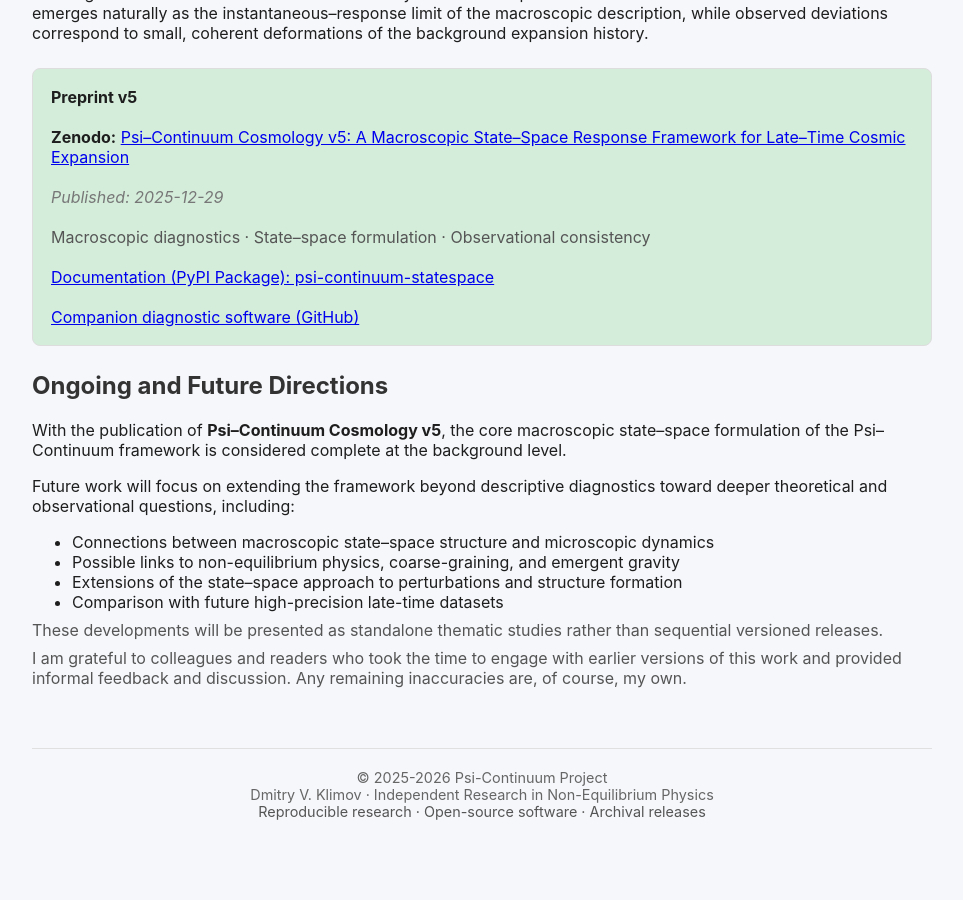
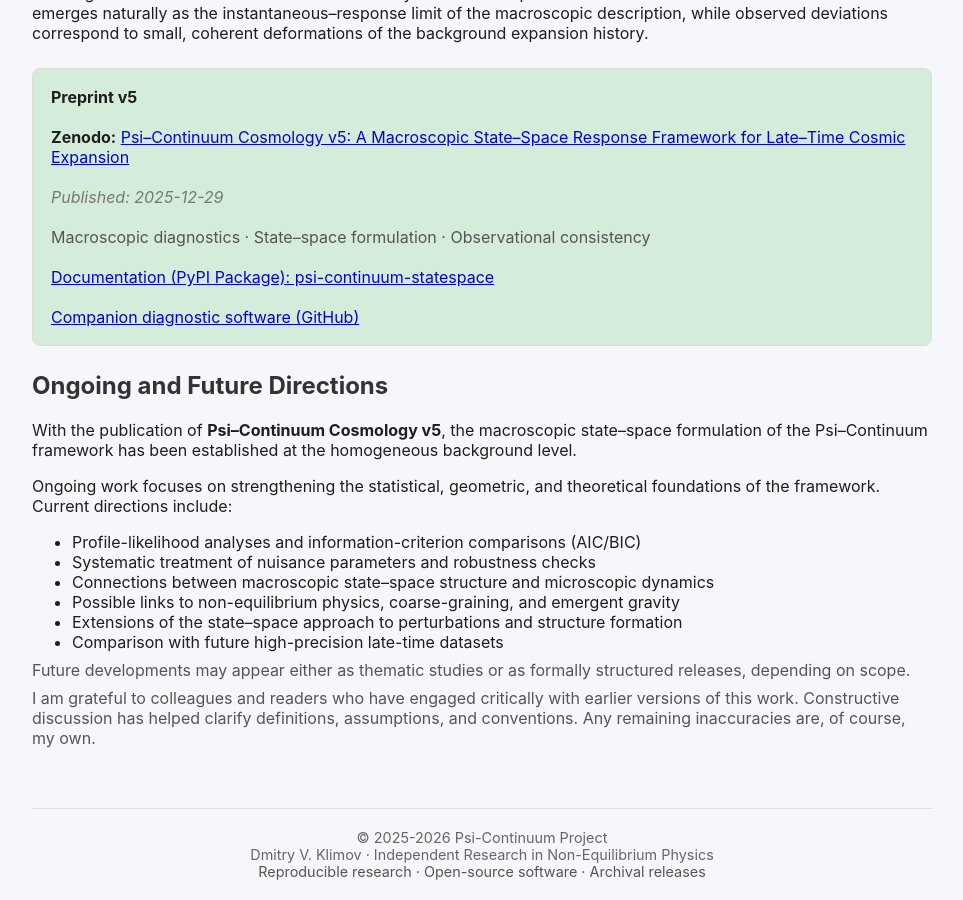
Before and after one commit to dmitrylife/Dmitrylife.github.io, a Jekyll site: the page theory.html, which Jekyll copies as it is, in a window 1280 px wide and 900 px high, scrolled down 2147 px. Shown: the whole window, without its empty margins (158-1121 px from the left). Built offline with Jekyll 4.4.1, drawn with Linux system fonts in a browser that asks for light colours; before the commit the page ends 2987 px from its top, so only the background shows below that.

```diff
--- a/theory.html
+++ b/theory.html
@@ -249,22 +249,23 @@
     </a>
 </div>
 
-
-<!-- Planned -->
+<!-- Ongoing and Future Directions -->
 <h2>Ongoing and Future Directions</h2>
 
 <p>
     With the publication of <strong>Psi–Continuum Cosmology v5</strong>,
-    the core macroscopic state–space formulation of the Psi–Continuum framework
-    is considered complete at the background level.
+    the macroscopic state–space formulation of the Psi–Continuum framework
+    has been established at the homogeneous background level.
 </p>
 
 <p>
-    Future work will focus on extending the framework beyond descriptive
-    diagnostics toward deeper theoretical and observational questions, including:
+    Ongoing work focuses on strengthening the statistical, geometric,
+    and theoretical foundations of the framework. Current directions include:
 </p>
 
 <ul>
+    <li>Profile-likelihood analyses and information-criterion comparisons (AIC/BIC)</li>
+    <li>Systematic treatment of nuisance parameters and robustness checks</li>
     <li>Connections between macroscopic state–space structure and microscopic dynamics</li>
     <li>Possible links to non-equilibrium physics, coarse-graining, and emergent gravity</li>
     <li>Extensions of the state–space approach to perturbations and structure formation</li>
@@ -272,14 +273,15 @@
 </ul>
 
 <p class="titlesmall">
-    These developments will be presented as standalone thematic studies rather than
-    sequential versioned releases.
+    Future developments may appear either as thematic studies or as formally
+    structured releases, depending on scope.
 </p>
 
 <p class="titlesmall">
-    I am grateful to colleagues and readers who took the time to engage with
-    earlier versions of this work and provided informal feedback and discussion.
-    Any remaining inaccuracies are, of course, my own.
+    I am grateful to colleagues and readers who have engaged critically with
+    earlier versions of this work. Constructive discussion has helped clarify
+    definitions, assumptions, and conventions. Any remaining inaccuracies are,
+    of course, my own.
 </p>
 
 <footer>
```
Also changed, not shown: docs/clarifications.md (+4 -0 lines), docs/v5/index.md (+16 -0 lines).
